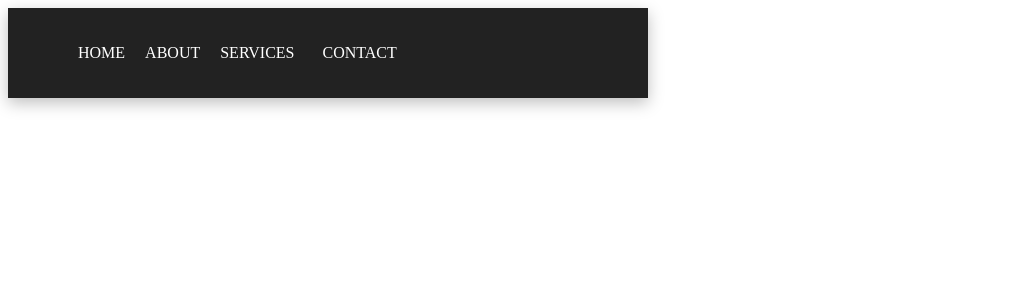
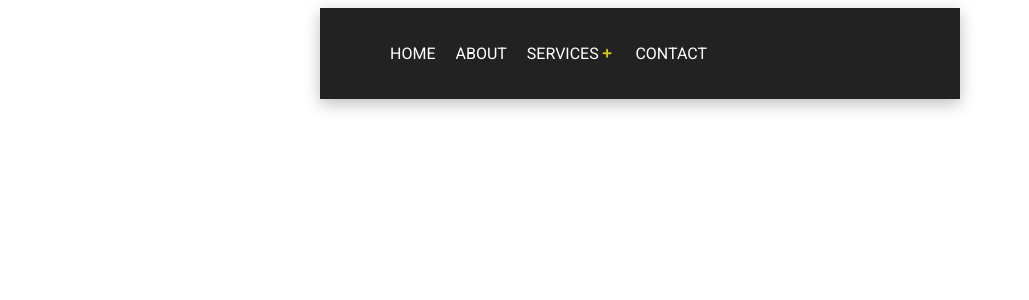
Before and after one commit to EagleCollin/a-sharp, an Angular app: page /welcome in a window 1280 px wide. Shown: the top 300 px of the page, without its empty margins (0-1029 px from the left). Built offline with nearby package versions, Linux system fonts and the light colour scheme.

Commit message:
Completed navbar setup
Still need to add routing

```diff
--- a/src/app/navbar/navbar.component.css
+++ b/src/app/navbar/navbar.component.css
@@ -1,15 +1,11 @@
-body {
+#navbar {
   font-family: "Roboto", sans-serif;
   margin: 0;
   padding: 0;
   display: flex;
   flex-direction: column;
   align-items: center;
-  justify-content: center;
-  height: 100vh;
-  background: linear-gradient(45deg, #ea4f4c 0%, #6d0019 100%);
 }
-
 
 .navigationWrapper {
   position: relative;
@@ -58,7 +54,7 @@ body {
   color: white;
 }
 .navigation .parent .link:hover {
-  color: #ea4f4c;
+  color: #d8cb0e;
 }
 .navigation .parent .link .fa-minus {
   opacity: 0;
@@ -72,7 +68,7 @@ body {
   transition: all 0.3s ease-in-out;
 }
 .navigation .parent .link .fas {
-  color: #ea4f4c;
+  color: #d8cb0e;
   margin: -2px 4px 0;
   font-size: 10px;
   transition: all 0.3s ease-in-out;
@@ -80,21 +76,21 @@ body {
 .navigation .subnavigation {
   display: none;
   list-style-type: none;
-  width: 500px;
+  width: auto;
   position: absolute;
   top: 40%;
   left: 25%;
-  margin: auto;
+  padding-right: 1em;
   transition: all 0.3s ease-in-out;
   background-color: #222;
 }
 .navigation .subnavigation li a {
   font-size: 17px;
-  padding: 0 5px;
+  padding: 0 10px;
 }
 
 .active.parent {
-  transform: translate(-40px, -25px);
+  transform: translate(200px, -25px);
 }
 .active.parent .link {
   font-size: 12px;
@@ -110,15 +106,12 @@ body {
   display: flex;
 }
 
-.active#clients .subnavigation {
-  transform: translate(-150px, 17px);
-}
-
 .active#services .subnavigation {
-  transform: translate(-290px, 17px);
+  transform: translate(-200px, 17px);
 }
 
 .invisible {
   opacity: 0 !important;
-  transform: translate(50px, 0);
+  transform: translate(100px, 0);
+  display: none;
 }
--- a/src/app/navbar/navbar.component.html
+++ b/src/app/navbar/navbar.component.html
@@ -1,9 +1,12 @@
-<nav class = "navigationWrapper">
-  <ul class="navigation">
+<div id="navbar">
+  <nav class="navigationWrapper">
+    <ul class="navigation" #parent>
       <li class="parent"><a class="link" #home>Home</a></li>
       <li class="parent"><a class="link" #about>About</a></li>
-    <li class="parent" id="services" >
-      <a class="link" (click)="showServices($event)" #services><i class="fas fa-minus"></i>Services<i class="fas fa-plus"></i></a>
+      <li class="parent" id="services" #services>
+        <a class="link"
+          ><i class="fas fa-minus"></i>Services<i class="fas fa-plus"></i
+        ></a>
         <ul class="subnavigation">
           <li><a class="link" #wedding>Wedding</a></li>
           <li><a class="link" #sweet16>Sweet 16</a></li>
@@ -14,3 +17,4 @@
       <li class="parent"><a class="link" #contact>Contact</a></li>
     </ul>
   </nav>
+</div>
--- a/src/app/navbar/navbar.component.ts
+++ b/src/app/navbar/navbar.component.ts
@@ -1,18 +1,31 @@
-import { Component, OnInit } from '@angular/core';
+import {
+  AfterViewInit,
+  Component,
+  ElementRef,
+  OnInit,
+  ViewChild,
+} from '@angular/core';
 
 @Component({
   selector: 'app-navbar',
   templateUrl: './navbar.component.html',
-  styleUrls: ['./navbar.component.css']
+  styleUrls: ['./navbar.component.css'],
 })
-export class NavbarComponent implements OnInit {
+export class NavbarComponent implements OnInit, AfterViewInit {
+  @ViewChild('services') services: ElementRef;
+  @ViewChild('parent') parent: ElementRef;
+  constructor() {}
 
-  constructor() { }
+  ngOnInit(): void {}
 
-  ngOnInit(): void {
-
+  ngAfterViewInit(): void {
+    this.services.nativeElement.addEventListener('click', () => {
+      this.services.nativeElement.classList.toggle('active');
+      this.parent.nativeElement
+        .querySelectorAll('.parent:not(#services)')
+        .forEach((ref) => {
+          ref.classList.toggle('invisible');
+        });
+    });
   }
-  showServices(){}
-
-
 }
--- a/src/index.html
+++ b/src/index.html
@@ -1,11 +1,19 @@
-<!doctype html>
+<!DOCTYPE html>
 <html lang="en">
   <head>
-  <meta charset="utf-8">
+    <meta charset="utf-8" />
     <title>ASharp</title>
-  <base href="/">
-  <meta name="viewport" content="width=device-width, initial-scale=1">
-  <link rel="icon" type="image/x-icon" href="favicon.ico">
+    <base href="/" />
+    <meta name="viewport" content="width=device-width, initial-scale=1" />
+    <link rel="icon" type="image/x-icon" href="favicon.ico" />
+    <link
+      rel="stylesheet"
+      href="https://cdnjs.cloudflare.com/ajax/libs/font-awesome/5.9.0/css/all.min.css"
+    />
+    <link
+      href="https://fonts.googleapis.com/css?family=Roboto&display=swap"
+      rel="stylesheet"
+    />
   </head>
   <body>
     <app-root></app-root>
```
Lines whose indentation alone changed are shown as unchanged.
